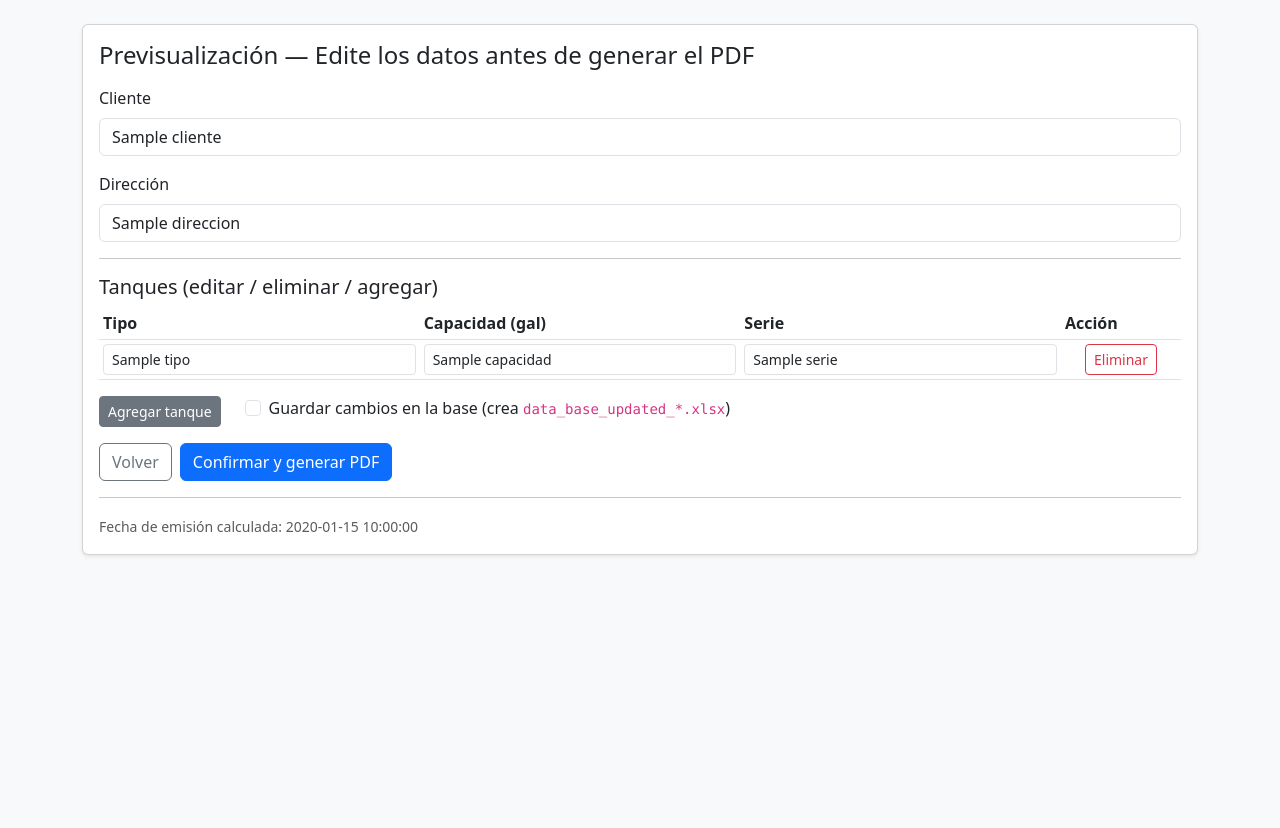
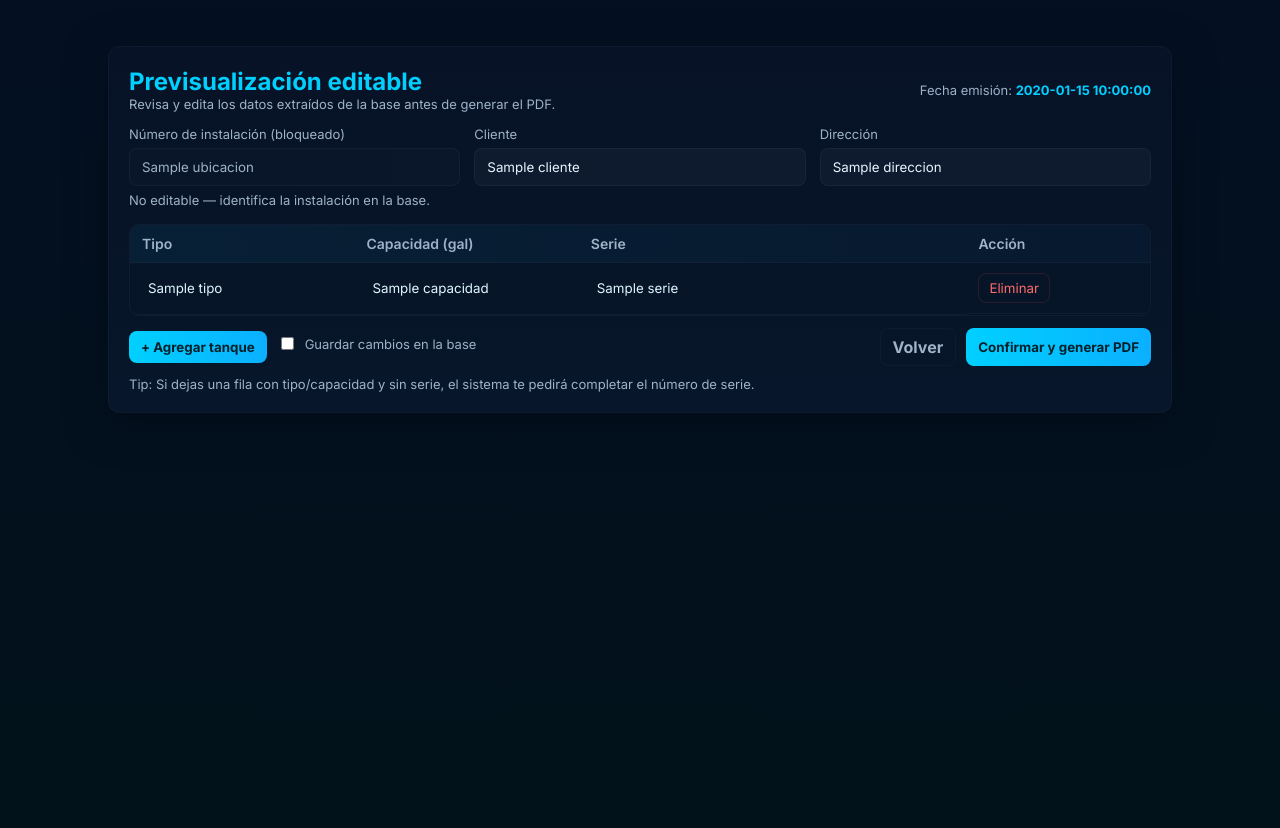
Before and after one commit to moisesmate2017-dot/Certificao_operatividad, a Python web app: template templates/preview_loader.html in a window 1280 px wide. Before the commit the page ends 556 px from the top, so only its background shows below. Run offline with Jinja, Linux system fonts and the light colour scheme; the template is opened without the code that fills it: most values are stand-ins (such as "Sample title", 1, 10 or a date in 2020).

Commit message:
Update preview_loader.html

```diff
--- a/templates/preview_loader.html
+++ b/templates/preview_loader.html
@@ -1,149 +1,198 @@
 <!DOCTYPE html>
 <html lang="es">
 <head>
-  <meta charset="utf-8">
-  <title>Previsualización - Editar datos</title>
-  <link href="https://cdn.jsdelivr.net/npm/bootstrap@5.3.0/dist/css/bootstrap.min.css" rel="stylesheet">
+  <meta charset="utf-8" />
+  <title>Previsualización — Editar antes de generar</title>
+  <meta name="viewport" content="width=device-width,initial-scale=1" />
+  <link href="https://fonts.googleapis.com/css2?family=Inter:wght@400;600;700&display=swap" rel="stylesheet">
   <style>
-    .invalid { border-color: #dc3545 !important; box-shadow: 0 0 0 .15rem rgba(220,53,69,.25); }
-    .table thead th { vertical-align: middle; }
+    :root{
+      --bg:#041022;
+      --card:#071226;
+      --muted:#9fb2c8;
+      --accent:#00d0ff;
+      --accent2:#0bb0ff;
+      --success:#5ef0a3;
+      --danger:#ff6b6b;
+      --glass: rgba(255,255,255,0.03);
+    }
+    *{box-sizing:border-box;font-family:Inter,system-ui,Arial,Helvetica,sans-serif}
+    body{margin:0;background:linear-gradient(180deg,var(--bg) 0%, #02121a 100%);color:#e9f6ff;min-height:100vh}
+    .wrap{max-width:1100px;margin:28px auto;padding:18px}
+    .card{background:linear-gradient(180deg,var(--card), #07162a);border-radius:12px;padding:20px;border:1px solid rgba(255,255,255,0.03);box-shadow:0 10px 40px rgba(2,8,20,0.6)}
+    header{display:flex;align-items:center;justify-content:space-between;gap:12px}
+    h2{margin:0;color:var(--accent);font-weight:700}
+    .meta{color:var(--muted);font-size:13px}
+    .grid{display:flex;gap:14px;margin-top:14px;flex-wrap:wrap}
+    .col{flex:1;min-width:260px}
+    label{display:block;color:var(--muted);font-size:13px;margin-bottom:6px}
+    input[type=text], input[type=date], select{width:100%;padding:10px 12px;border-radius:8px;border:1px solid rgba(255,255,255,0.04);background:var(--glass);color:#e6f6ff}
+    input[readonly]{background:linear-gradient(90deg, rgba(255,255,255,0.01), rgba(255,255,255,0.015));color:var(--muted)}
+    .table-wrap{margin-top:16px;border-radius:10px;overflow:hidden;border:1px solid rgba(255,255,255,0.04)}
+    table{width:100%;border-collapse:collapse}
+    thead tr{background:linear-gradient(90deg, rgba(0,208,255,0.06), rgba(11,176,255,0.03))}
+    th, td{padding:10px 12px;text-align:left;font-size:14px;border-bottom:1px solid rgba(255,255,255,0.03);color:#dff7ff}
+    th{color:var(--muted);font-weight:600}
+    .small{font-size:13px;color:var(--muted)}
+    .btn{display:inline-flex;align-items:center;gap:8px;padding:8px 12px;border-radius:8px;border:0;cursor:pointer;font-weight:700}
+    .btn-add{background:linear-gradient(90deg,var(--accent),var(--accent2));color:#01202a}
+    .btn-danger{background:transparent;border:1px solid rgba(255,80,80,0.14);color:var(--danger);padding:6px 10px;border-radius:8px}
+    .actions{display:flex;gap:10px;align-items:center}
+    .muted{color:var(--muted)}
+    .checkbox{display:inline-flex;align-items:center;gap:8px;color:var(--muted);font-size:13px}
+
+    /* hover */
+    tr:hover td{background:rgba(255,255,255,0.01)}
+    .btn-add:hover{transform:translateY(-2px);box-shadow:0 12px 30px rgba(0,208,255,0.08)}
+    .btn-danger:hover{background:rgba(255,80,80,0.04)}
+
+    @media (max-width:880px){
+      .grid{flex-direction:column}
+    }
   </style>
 </head>
-<body class="bg-light">
-<div class="container py-4">
-  <div class="card shadow-sm">
-    <div class="card-body">
-      <h4 class="card-title mb-3">Previsualización — Edite los datos antes de generar el PDF</h4>
+<body>
+  <div class="wrap">
+    <div class="card">
+      <header>
+        <div>
+          <h2>Previsualización editable</h2>
+          <div class="meta">Revisa y edita los datos extraídos de la base antes de generar el PDF.</div>
+        </div>
+        <div class="meta">Fecha emisión: <strong style="color:var(--accent)">{{ fecha_emision }}</strong></div>
+      </header>
 
-      <form id="preview-form" method="POST" action="{{ url_for('generar_pdf') }}">
-        <!-- Hidden fields requeridos por app.py -->
+      <form id="previewForm" method="POST" action="{{ url_for('generar_pdf') }}">
+        <!-- hidden fields -->
         <input type="hidden" name="ubicacion" value="{{ ubicacion }}">
         <input type="hidden" name="fecha_inspeccion" value="{{ fecha_inspeccion }}">
         <input type="hidden" name="fecha_emision" value="{{ fecha_emision }}">
         <input type="hidden" name="ingeniero" value="{{ ingeniero }}">
 
-        <div class="mb-3">
-          <label class="form-label">Cliente</label>
-          <input class="form-control" type="text" name="cliente" id="cliente" value="{{ cliente }}" required>
+        <div class="grid">
+          <div class="col">
+            <label>Número de instalación (bloqueado)</label>
+            <input type="text" name="ubicacion_display" value="{{ ubicacion }}" readonly>
+            <div class="small muted" style="margin-top:6px">No editable — identifica la instalación en la base.</div>
           </div>
 
-        <div class="mb-3">
-          <label class="form-label">Dirección</label>
-          <input class="form-control" type="text" name="direccion" id="direccion" value="{{ direccion }}" required>
+          <div class="col">
+            <label>Cliente</label>
+            <input type="text" name="cliente" value="{{ cliente }}" required>
           </div>
 
-        <hr>
-        <h5>Tanques (editar / eliminar / agregar)</h5>
-        <div class="table-responsive">
-          <table class="table table-sm" id="tanques-table">
+          <div class="col">
+            <label>Dirección</label>
+            <input type="text" name="direccion" value="{{ direccion }}" required>
+          </div>
+        </div>
+
+        <!-- tabla de tanques -->
+        <div class="table-wrap" role="region" aria-label="Tanques">
+          <table id="tanquesTable" aria-describedby="tablaAyuda">
             <thead>
               <tr>
-                <th>Tipo</th>
-                <th>Capacidad (gal)</th>
-                <th>Serie</th>
-                <th style="width:120px;">Acción</th>
+                <th style="width:22%">Tipo</th>
+                <th style="width:22%">Capacidad (gal)</th>
+                <th style="width:38%">Serie</th>
+                <th style="width:18%">Acción</th>
               </tr>
             </thead>
             <tbody>
               {% if tanques %}
                 {% for t in tanques %}
                 <tr>
-                  <td><input class="form-control form-control-sm" name="tipo[]" value="{{ t.tipo }}"></td>
-                  <td><input class="form-control form-control-sm capacidad" name="capacidad[]" value="{{ t.capacidad }}"></td>
-                  <td><input class="form-control form-control-sm serie" name="serie[]" value="{{ t.serie }}"></td>
-                  <td class="text-center"><button type="button" class="btn btn-sm btn-outline-danger remove-row-btn">Eliminar</button></td>
+                  <td><input name="tipo[]" type="text" value="{{ t.tipo }}" style="width:95%;padding:6px;border-radius:6px;background:transparent;border:0;color:#dff7ff"></td>
+                  <td><input name="capacidad[]" class="cap" type="text" value="{{ t.capacidad }}" style="width:95%;padding:6px;border-radius:6px;background:transparent;border:0;color:#dff7ff"></td>
+                  <td><input name="serie[]" class="serie" type="text" value="{{ t.serie }}" style="width:98%;padding:6px;border-radius:6px;background:transparent;border:0;color:#dff7ff"></td>
+                  <td class="actions"><button type="button" class="btn-danger" onclick="removeRow(this)">Eliminar</button></td>
                 </tr>
                 {% endfor %}
               {% else %}
+                <!-- fila vacía si no hay datos -->
                 <tr>
-                  <td><input class="form-control form-control-sm" name="tipo[]" value=""></td>
-                  <td><input class="form-control form-control-sm capacidad" name="capacidad[]" value=""></td>
-                  <td><input class="form-control form-control-sm serie" name="serie[]" value=""></td>
-                  <td class="text-center"><button type="button" class="btn btn-sm btn-outline-danger remove-row-btn">Eliminar</button></td>
+                  <td><input name="tipo[]" type="text" value=""></td>
+                  <td><input name="capacidad[]" class="cap" type="text" value=""></td>
+                  <td><input name="serie[]" class="serie" type="text" value=""></td>
+                  <td class="actions"><button type="button" class="btn-danger" onclick="removeRow(this)">Eliminar</button></td>
                 </tr>
               {% endif %}
             </tbody>
           </table>
         </div>
 
-        <div class="mb-3 d-flex gap-2">
-          <button type="button" id="add-row" class="btn btn-sm btn-secondary">Agregar tanque</button>
-
-          <label class="form-check form-check-inline align-items-center mb-0 ms-3">
-            <input class="form-check-input" type="checkbox" id="guardar_en_base" name="guardar_en_base">
-            <span class="form-check-label">Guardar cambios en la base (crea <code>data_base_updated_*.xlsx</code>)</span>
-          </label>
+        <div style="display:flex;align-items:center;justify-content:space-between;margin-top:12px;gap:12px">
+          <div style="display:flex;align-items:center;gap:10px">
+            <button type="button" class="btn btn-add" id="addRow">+ Agregar tanque</button>
+            <label class="checkbox"><input type="checkbox" name="guardar_en_base"> Guardar cambios en la base</label>
           </div>
 
-        <div class="d-flex gap-2">
-          <a href="{{ url_for('index') }}" class="btn btn-outline-secondary">Volver</a>
-          <button id="confirm-btn" type="submit" class="btn btn-primary">Confirmar y generar PDF</button>
+          <div style="display:flex;gap:10px">
+            <a class="btn" href="{{ url_for('index') }}" style="background:transparent;color:var(--muted);border:1px solid rgba(255,255,255,0.03);padding:8px 12px;border-radius:8px;text-decoration:none">Volver</a>
+            <button id="generateBtn" class="btn btn-add" type="submit">Confirmar y generar PDF</button>
+          </div>
         </div>
 
-        <hr>
-        <small class="text-muted">Fecha de emisión calculada: {{ fecha_emision }}</small>
+        <div id="tablaAyuda" class="small muted" style="margin-top:10px">
+          Tip: Si dejas una fila con tipo/capacidad y sin serie, el sistema te pedirá completar el número de serie.
+        </div>
       </form>
-    </div>
     </div>
   </div>
 
   <script>
-  // Eliminar fila
-  document.addEventListener('click', function(e){
-    if(e.target && e.target.classList.contains('remove-row-btn')){
-      const tr = e.target.closest('tr');
+    // eliminar fila
+    function removeRow(button){
+      const tr = button.closest('tr');
       tr.remove();
+    }
+
+    // agregar fila
+    document.getElementById('addRow').addEventListener('click', function(){
+      const tbody = document.querySelector('#tanquesTable tbody');
+      const tr = document.createElement('tr');
+      tr.innerHTML = `
+        <td><input name="tipo[]" type="text" value=""></td>
+        <td><input name="capacidad[]" class="cap" type="text" value=""></td>
+        <td><input name="serie[]" class="serie" type="text" value=""></td>
+        <td class="actions"><button type="button" class="btn-danger" onclick="removeRow(this)">Eliminar</button></td>
+      `;
+      tbody.appendChild(tr);
+      // focus en la nueva serie
+      tr.querySelector('input[name="serie[]"]').focus();
+    });
+
+    // validación antes de enviar
+    document.getElementById('previewForm').addEventListener('submit', function(e){
+      let ok = true;
+      // limpiar estilos
+      document.querySelectorAll('.cap, .serie').forEach(el => el.style.outline = 'none');
+
+      // validar capacidad numérica si no vacía
+      document.querySelectorAll('.cap').forEach(function(el){
+        const v = el.value.trim();
+        if(v !== "" && isNaN(Number(v.replace(',','.')))){
+          ok = false;
+          el.style.outline = '2px solid rgba(255,100,100,0.3)';
         }
       });
 
-  // Agregar fila
-  document.getElementById('add-row').addEventListener('click', function(){
-    const tbody = document.querySelector('#tanques-table tbody');
-    const row = document.createElement('tr');
-    row.innerHTML = `
-      <td><input class="form-control form-control-sm" name="tipo[]" value=""></td>
-      <td><input class="form-control form-control-sm capacidad" name="capacidad[]" value=""></td>
-      <td><input class="form-control form-control-sm serie" name="serie[]" value=""></td>
-      <td class="text-center"><button type="button" class="btn btn-sm btn-outline-danger remove-row-btn">Eliminar</button></td>
-    `;
-    tbody.appendChild(row);
-  });
-
-  // Validación previa al submit
-  document.getElementById('preview-form').addEventListener('submit', function(e){
-    let valid = true;
-    // quitar marcas previas
-    document.querySelectorAll('.capacidad, .serie').forEach(function(el){
-      el.classList.remove('invalid');
-    });
-
-    // capacidad debe ser numérica si no está vacía
-    document.querySelectorAll('.capacidad').forEach(function(el){
-      const v = el.value.trim();
-      if(v !== "" && isNaN(Number(v))){
-        valid = false;
-        el.classList.add('invalid');
+      // si tipo o capacidad existe, serie no debe estar vacío
+      const rows = document.querySelectorAll('#tanquesTable tbody tr');
+      rows.forEach(function(r){
+        const tipo = r.querySelector('input[name="tipo[]"]').value.trim();
+        const cap = r.querySelector('input[name="capacidad[]"]').value.trim();
+        const serie = r.querySelector('input[name="serie[]"]').value.trim();
+        if((tipo !== "" || cap !== "") && serie === ""){
+          ok = false;
+          r.querySelector('input[name="serie[]"]').style.outline = '2px solid rgba(255,100,100,0.3)';
         }
       });
 
-    // si hay tipo o capacidad, serie no puede quedar vacío
-    const rows = document.querySelectorAll('#tanques-table tbody tr');
-    rows.forEach(function(row){
-      const tipo = row.querySelector('input[name="tipo[]"]').value.trim();
-      const cap = row.querySelector('input[name="capacidad[]"]').value.trim();
-      const serie = row.querySelector('input[name="serie[]"]').value.trim();
-      if((tipo !== "" || cap !== "") && serie === ""){
-        valid = false;
-        row.querySelector('.serie').classList.add('invalid');
+      if(!ok){
+        e.preventDefault();
+        alert("Revise las filas: capacidades deben ser numéricas y las filas con tipo/capacidad requieren número de serie.");
       }
-    });
-
-    if(!valid){
-      e.preventDefault();
-      alert("Revise los campos: capacidad debe ser numérica y las filas con tipo/capacidad requieren un número de serie.");
-      return false;
-    }
-    return true;
     });
   </script>
 </body>
```
Lines whose indentation alone changed are shown as unchanged.
